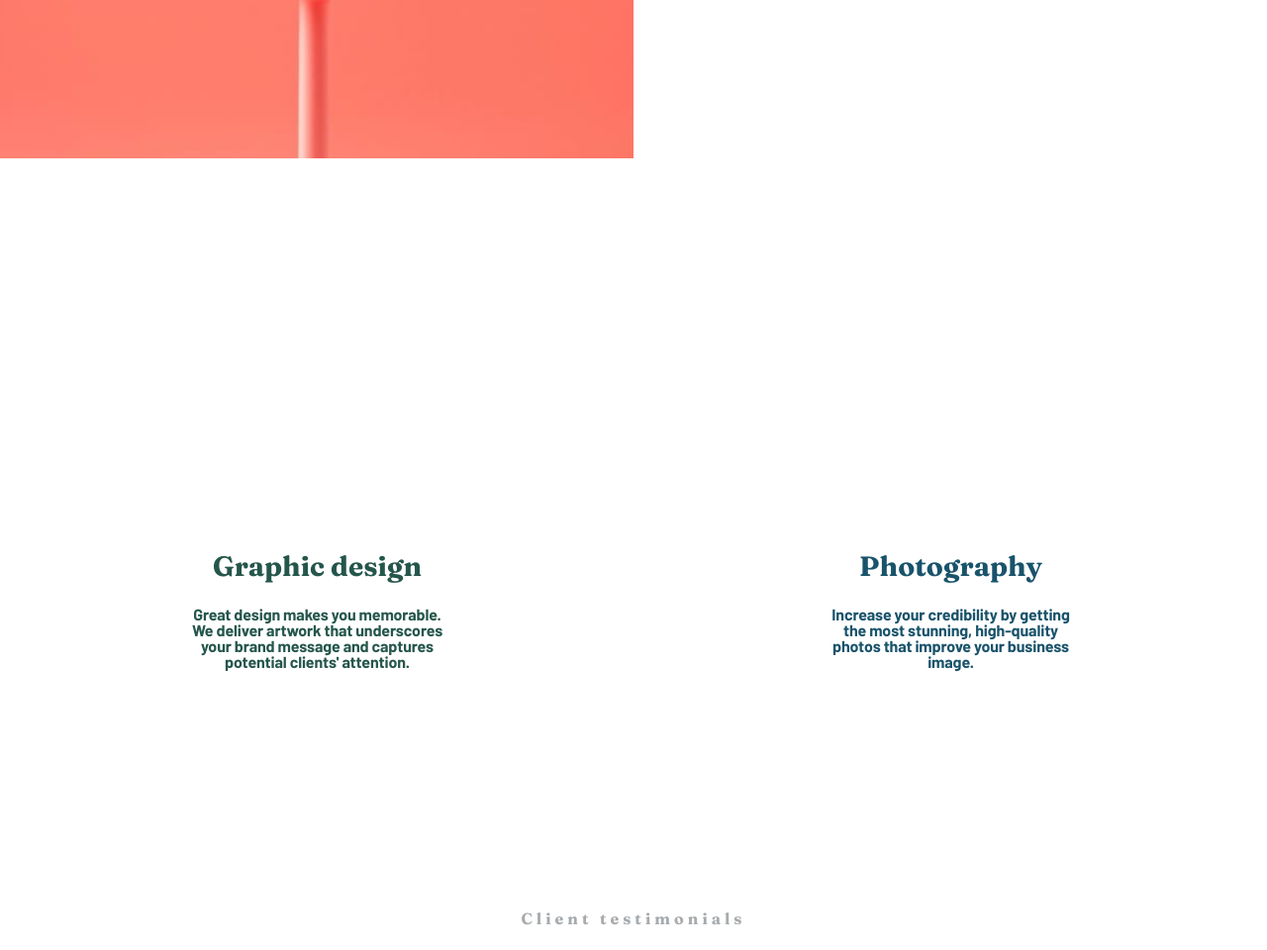
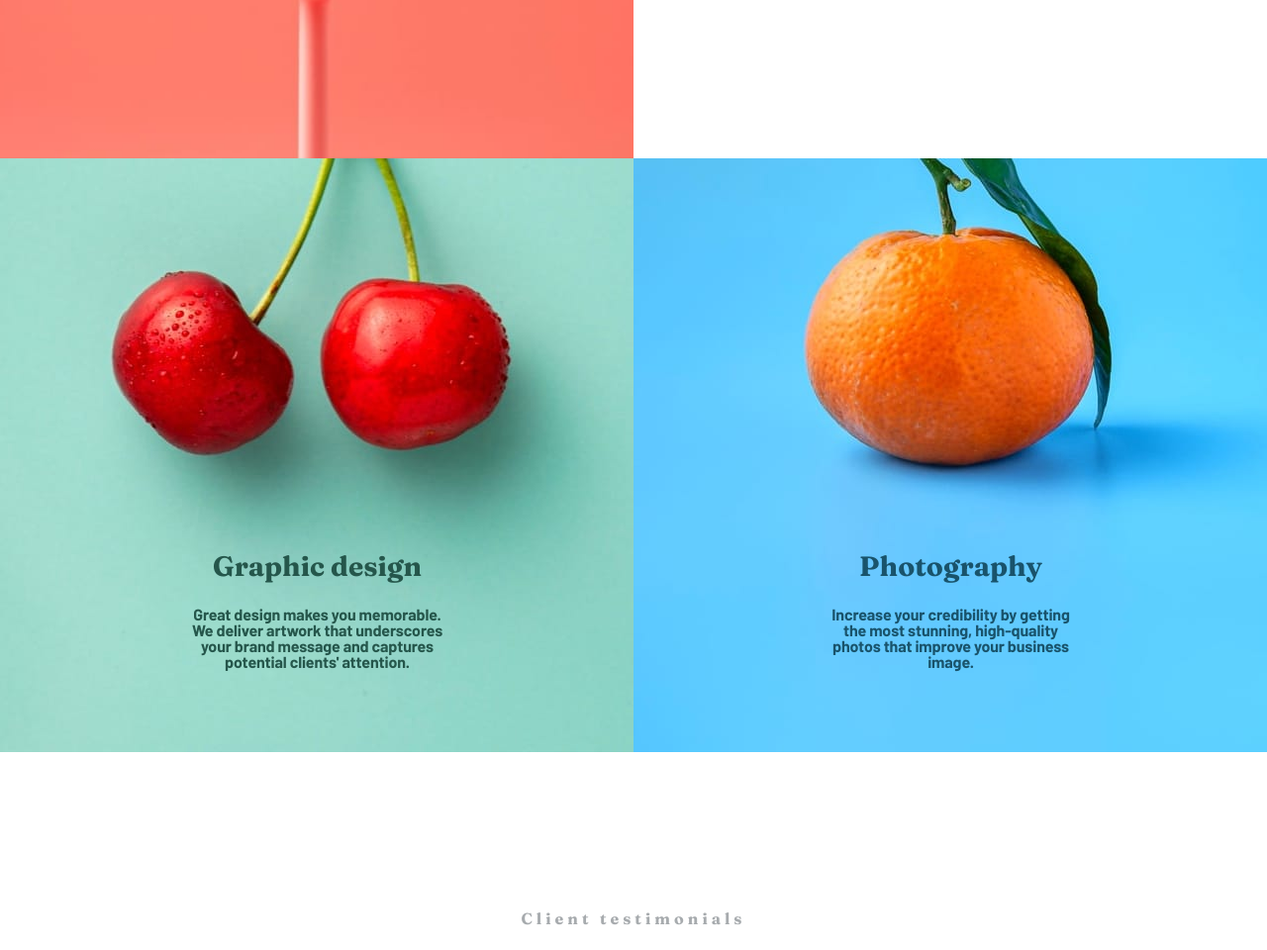
Before and after one commit to Pierremarien/sunnyside-agency, a plain HTML site: page index.html in a window 1280 px wide. Shown: the part 1920-2880 px from the top of the page at 99% size. Drawn offline with Linux system fonts and the light colour scheme.

Commit message:
aaaaaaqqqqaaaaaaa

```diff
--- a/scss/layouts/_header.scss
+++ b/scss/layouts/_header.scss
@@ -1,7 +1,7 @@
 header {
     width: 100%;
     height: 800px;
-    background-image: url(../../images/photos/image-header.jpg);
+    background-image: url(../images/photos/image-header.jpg);
     -webkit-background-size: cover;
     -moz-background-size: cover;
     -o-background-size: cover;
--- a/scss/layouts/_services.scss
+++ b/scss/layouts/_services.scss
@@ -1,8 +1,8 @@
 .graphic {
-    background-image: url(images/photos/image-graphic-design.jpg);
+    background-image: url(../images/photos/image-graphic-design.jpg);
 }
 .photography {
-    background-image: url(images/photos/image-photography.jpg);
+    background-image: url(../images/photos/image-photography.jpg);
 }
 #services {
     display: flex;
```
Also changed, not shown: scss/style.css, 1 other file.
